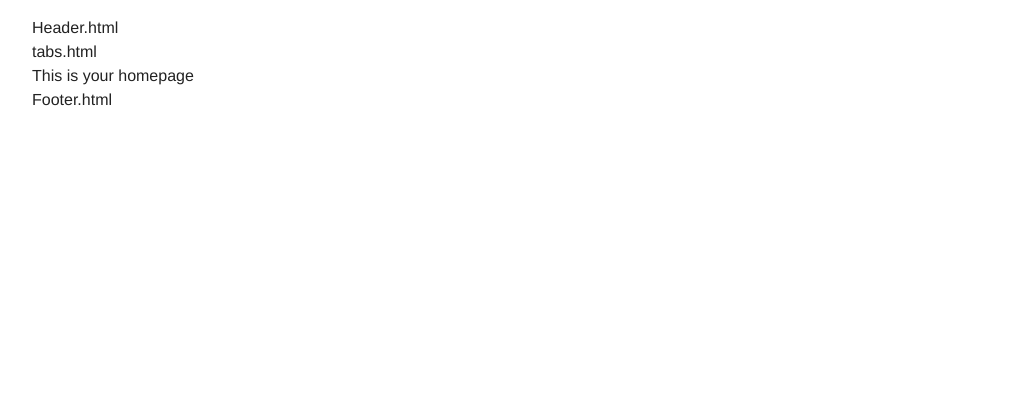
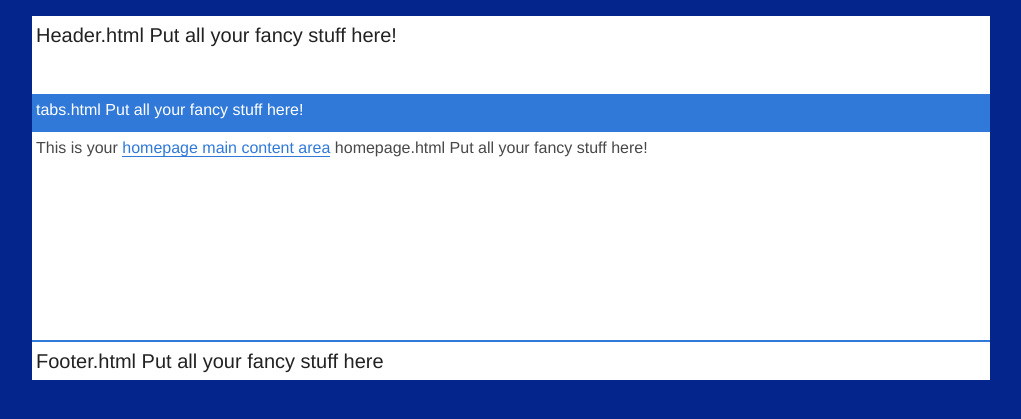
Before and after one commit to rajatkm/glodata, a Django app: template templates/homepage.html in a window 1280 px wide. Shown: the top 419 px of the page, without its empty margins (133-1154 px from the left). Run offline with Django 3.2, Linux system fonts and the light colour scheme; the template is opened without the code that fills it, so the values that code supplies are empty.

Commit message:
Customized homepage as an example of colour pattern picked recently.

```diff
--- a/feeds/models.py
+++ b/feeds/models.py
@@ -63,6 +63,7 @@ class FeedEntry(BaseModel):
 
     class Meta:
         verbose_name_plural = 'Feed Entries'
+        verbose_name = "Feed Entry"
 
     def __unicode__(self):
         return self.title
--- a/site_media/css/master.css
+++ b/site_media/css/master.css
@@ -1,2 +1,11 @@
 /*Global Styles*/
 input[type="text"], input[type="password"], input.text, input.title, textarea, select{margin:0;}
+body{background:#03258C;font-family:"Helvetica Neue",Helvetica,Arial,Helvetica,sans-serif;}
+a{color:#3079D9;text-decoration:none;border-bottom:1px solid #3079D9;}
+a:hover{color:#03258C;text-decoration:none;border-bottom:1px solid #03258C;}
+input[type="button"], input[type="submit"]{background:#F2D027;color:#000;}
+.congrats{background:#88A61B;color:#000;}
+#header{background:#FFF;height:70px;padding:4px;font-size:20px;}
+#tabs{background:#3079D9;height:30px;color:#FFF;padding:4px;}
+#content{background:#FFF;color:#484848;min-height:200px;padding:4px;}
+#footer{border-top:2px solid #3079D9;padding:4px;height:30px;background:#FFF;font-size:20px;}
--- a/templates/footer.html
+++ b/templates/footer.html
@@ -1 +1 @@
-Footer.html <!-- Put all your fancy stuff here -->
+Footer.html Put all your fancy stuff here
--- a/templates/header.html
+++ b/templates/header.html
@@ -1 +1 @@
-Header.html <!-- Put all your fancy stuff here -->
+Header.html Put all your fancy stuff here!
--- a/templates/homepage.html
+++ b/templates/homepage.html
@@ -1,5 +1,5 @@
 {%extends 'singlepane_base.html'%}
 {% block title %}Home{% endblock %}
 {%block content%}
-This is your homepage
+This is your <a href="#">homepage main content area</a> homepage.html Put all your fancy stuff here!
 {%endblock%}
--- a/templates/tabs.html
+++ b/templates/tabs.html
@@ -1 +1 @@
-tabs.html <!-- Put all your fancy stuff here -->
+tabs.html Put all your fancy stuff here!
--- a/urls.py
+++ b/urls.py
@@ -1,10 +1,12 @@
 from django.conf.urls.defaults import *
+from django.conf import settings
 
 from django.contrib import admin
 admin.autodiscover()
 
 urlpatterns = patterns('',
     (r'^admin/', include(admin.site.urls)),
+    (r'^site_media/(?P<path>.*)$', 'django.views.static.serve', {'document_root': settings.MEDIA_ROOT}),
 )
 
 urlpatterns += patterns('feeds.views',
```
Also changed, not shown: feeds/admin.py (+7 -0 lines).
